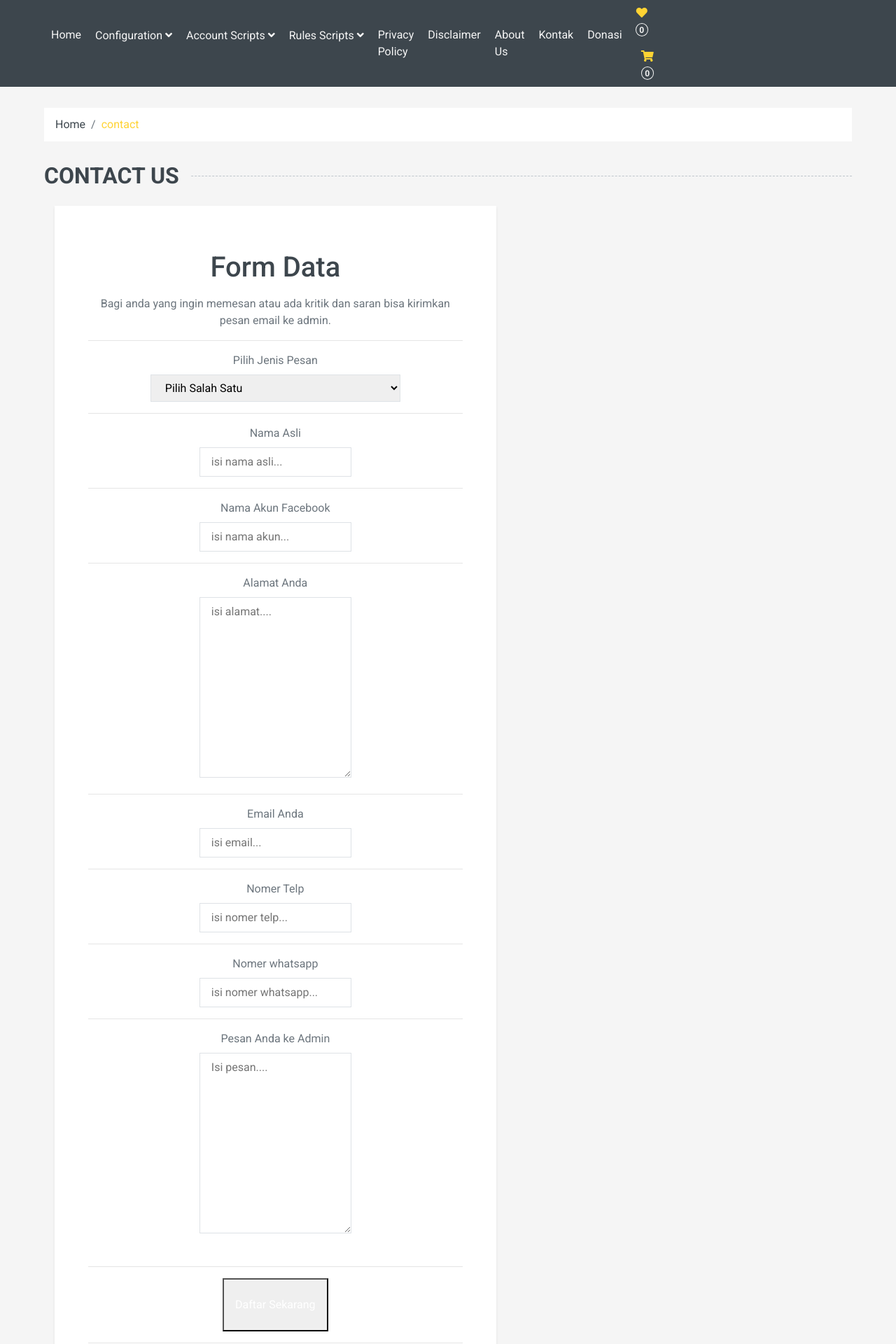
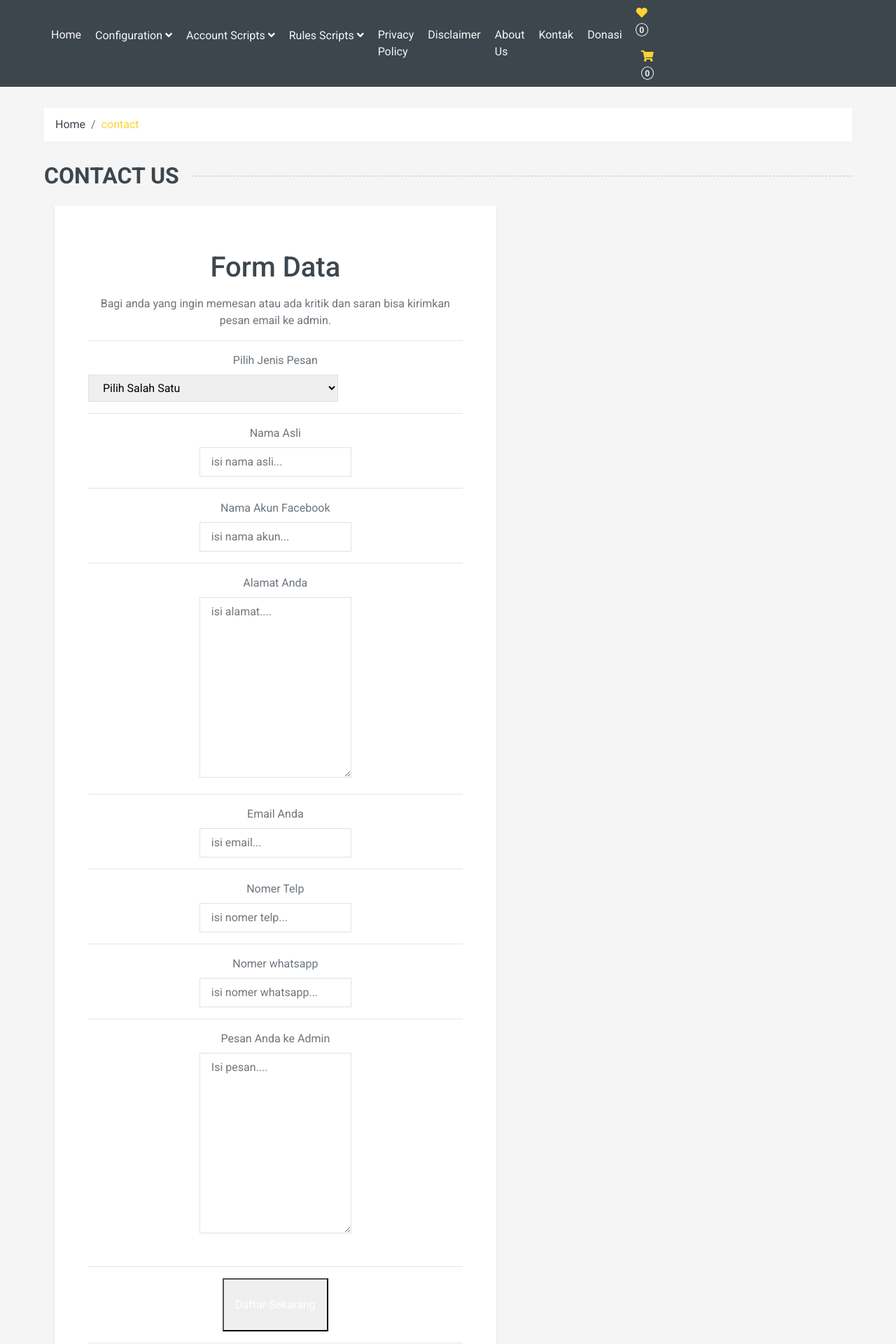
Before and after one commit to mwnsofficial/simaster, a Jekyll site: the page built from contact.html, in a window 1280 px wide. Shown: the top 1920 px of the page at 70% size. Built offline with Jekyll 4.4.1, drawn with Linux system fonts in a browser that asks for light colours; nearby versions of some CDN libraries.

Commit message:
Update contact.html

```diff
--- a/contact.html
+++ b/contact.html
@@ -27,7 +27,7 @@
           <hr>
           <div class="mb-6">
             <center><label for="pilih pesan" class="block mb-2 text-sm text-black-600 dark:text-gray-400">Pilih Jenis Pesan</label></center>
-            <center><select name="pilih pesan" id="pilih pesan" class="w-full px-3 py-2 placeholder-gray-300 border border-gray-300 rounded-md focus:outline-none focus:ring focus:ring-indigo-100 focus:border-indigo-300 dark:bg-gray-700 dark:text-white dark:placeholder-gray-500 dark:border-gray-600 dark:focus:ring-gray-900 dark:focus:border-gray-500" required>
+            <select name="pilih pesan" id="pilih pesan" class="w-full px-3 py-2 placeholder-gray-300 border border-gray-300 rounded-md focus:outline-none focus:ring focus:ring-indigo-100 focus:border-indigo-300 dark:bg-gray-700 dark:text-white dark:placeholder-gray-500 dark:border-gray-600 dark:focus:ring-gray-900 dark:focus:border-gray-500" required>
              <option value="Pilih Salah Satu">Pilih Salah Satu</option>
              <option value="Pesan Premium Auto wwan0">Pesan Premium Auto wwan0</option>
              <option value="Pesan Premium Auto usb0">Pesan Premium Auto usb0</option>
@@ -54,7 +54,7 @@
              <option value="Pesan Rule">Pesan Rule</option>
              <option value="Kritik">Kritik</option>
              <option value="Saran">Saran</option>
-            </select></center>
+            </select>
           </div>
           <hr>
           <div class="mb-6">
```
